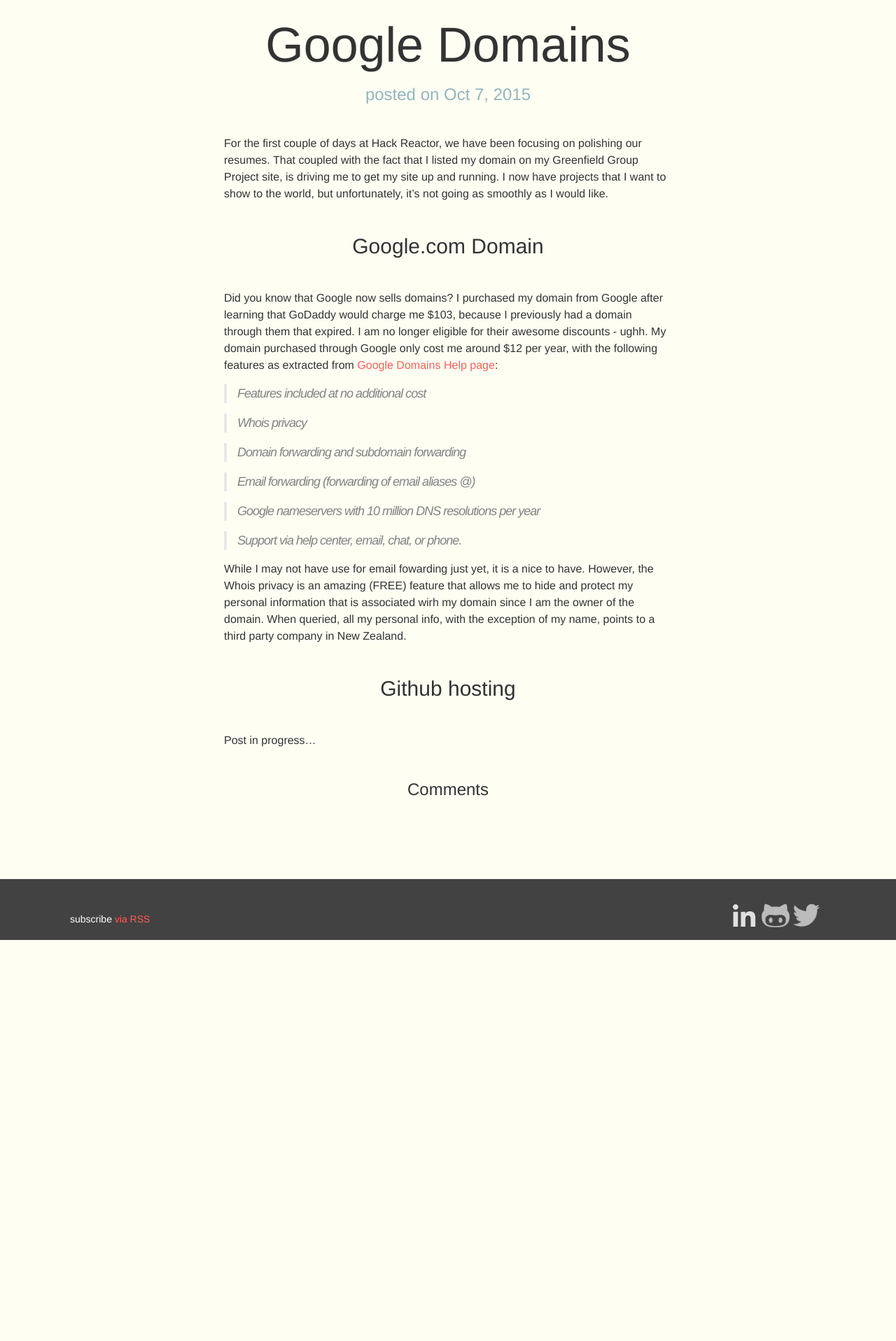
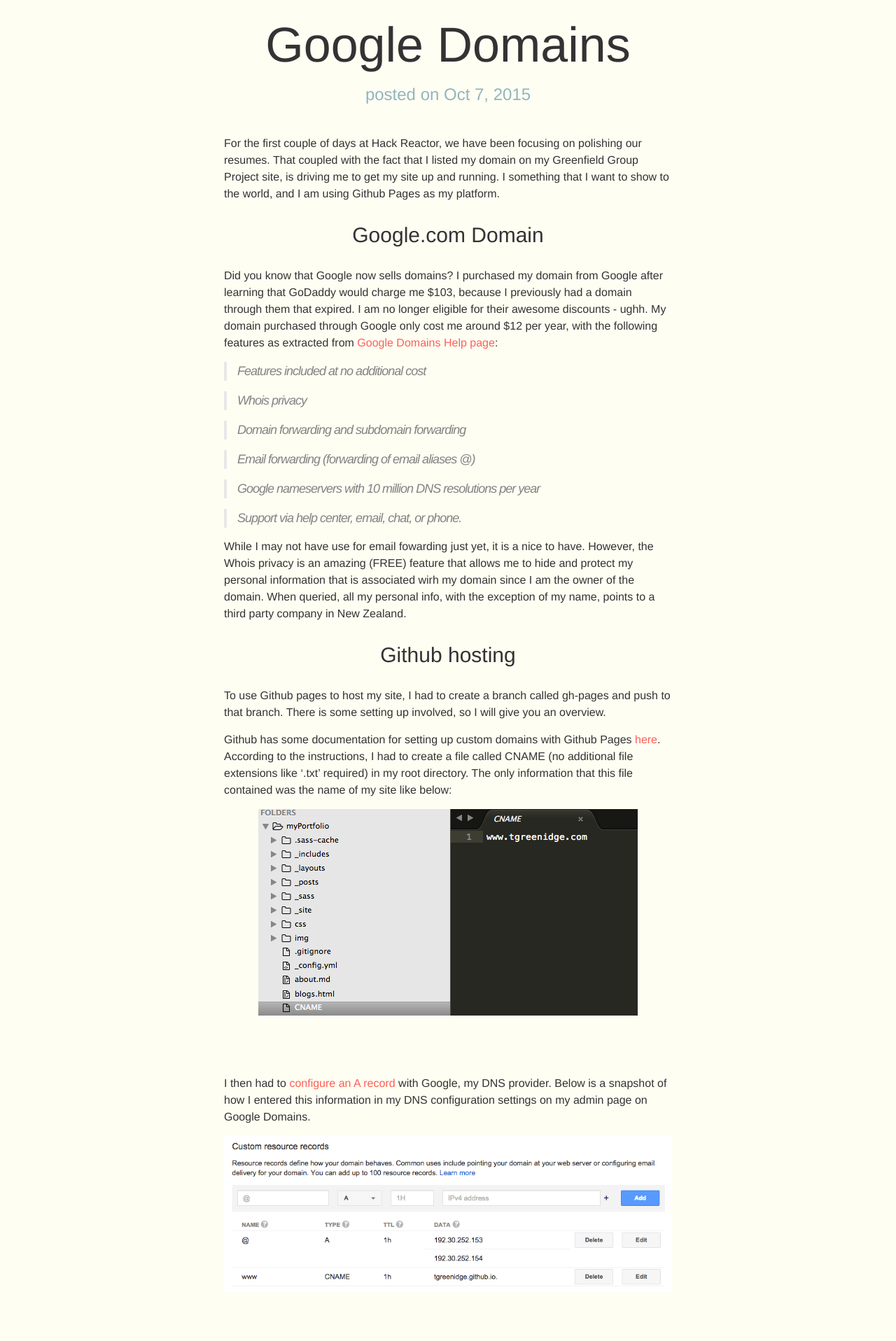
Before and after one commit to tgreenidge/portfolio, a Jekyll site: the page built from _posts/blog/2015-10-07-jekyll-deployment-troubles.markdown, in a window 1280 px wide. Shown: the part 429-2345 px from the top of the page at 70% size. Built offline with Jekyll 4.4.1, drawn with Linux system fonts in a browser that asks for light colours; comment, search, counter and statistics services are not loaded; before the commit the page ends 1772 px from its top, so only the background shows below that; some of the changed text lies outside the part shown.

Commit message:
finished jekyll deployment blog

```diff
--- a/_posts/blog/2015-10-07-jekyll-deployment-troubles.markdown
+++ b/_posts/blog/2015-10-07-jekyll-deployment-troubles.markdown
@@ -7,7 +7,7 @@
 comments: true
 ---
 
-For the first couple of days at Hack Reactor, we have been focusing on polishing our resumes. That coupled with the fact that I listed my domain on my Greenfield Group Project site, is driving me to get my site up and running. I now have projects that I want to show to the world, but unfortunately, it's not going as smoothly as I would like.
+For the first couple of days at Hack Reactor, we have been focusing on polishing our resumes. That coupled with the fact that I listed my domain on my Greenfield Group Project site, is driving me to get my site up and running. I something that I want to show to the world, and I am using Github Pages as my platform.
 
 ### Google.com Domain
 Did you know that Google now sells domains? I purchased my domain from Google after learning that GoDaddy would charge me $103, because I previously had a domain through them that expired. I am no longer eligible for their awesome discounts - ughh. My domain purchased through Google only cost me around $12 per year, with the following features as extracted from [Google Domains Help page](https://support.google.com/domains/answer/6010092?hl=en):
@@ -27,4 +27,30 @@
 While I may not have use for email fowarding just yet, it is a nice to have. However, the Whois privacy is an amazing (FREE) feature that allows me to hide and protect my personal information that is associated wirh my domain since I am the owner of the domain. When queried, all my personal info, with the exception of my name, points to a third party company in New Zealand.
 
 ### Github hosting
-Post in progress...
+To use Github pages to host my site, I had to create a branch called gh-pages and push to that branch. There is some setting up involved, so I will give you an overview.
+
+Github has some documentation for setting up custom domains with Github Pages [here](https://help.github.com/articles/setting-up-a-custom-domain-with-github-pages/). According to the instructions, I had to create a file called CNAME (no additional file extensions like '.txt' required) in my root directory. The only information that this file contained was the name of my site like below:
+
+{:.centered}
+![cname img](/../../img/cname-img.png)
+
+I then had to [configure an A record](https://help.github.com/articles/tips-for-configuring-an-a-record-with-your-dns-provider/) with Google, my DNS provider. Below is a snapshot of how I entered this information in my DNS configuration settings on my admin page on Google Domains.
+
+{:.centered}
+![google settings img](/../../img/google-settings.png)
+
+
+I made the mistake of leaving the baseurl as the name of my repo for this site on github, and was horrified to see that all my styles were stripped from my custom domain.
+
+{:.centered}
+![config-settings img](/../../img/domain-img.png)
+
+If you previously used gh-pages as your domain, be sure to change the baseurl and url in your _config.yml file, so that all your images, css and sass can be displayed.
+
+{:.centered}
+![config-settings img](/../../img/config-settings.png)
+
+Once I made the correction, all was well again with the world!
+
+{:.centered}
+![config-settings img](/../../img/gh-pages-img.png)
--- a/_sass/components/_posts.scss
+++ b/_sass/components/_posts.scss
@@ -44,7 +44,7 @@
 
   h1, h2, h3, h4 {
     max-width: 80%;
-    margin: $h2-font-size auto;
+    margin: $h4-font-size auto;
   }
 }
 
```
Also changed, not shown: img/cname-img.png (added), img/config-settings.png (added), img/google-settings.png (added).
